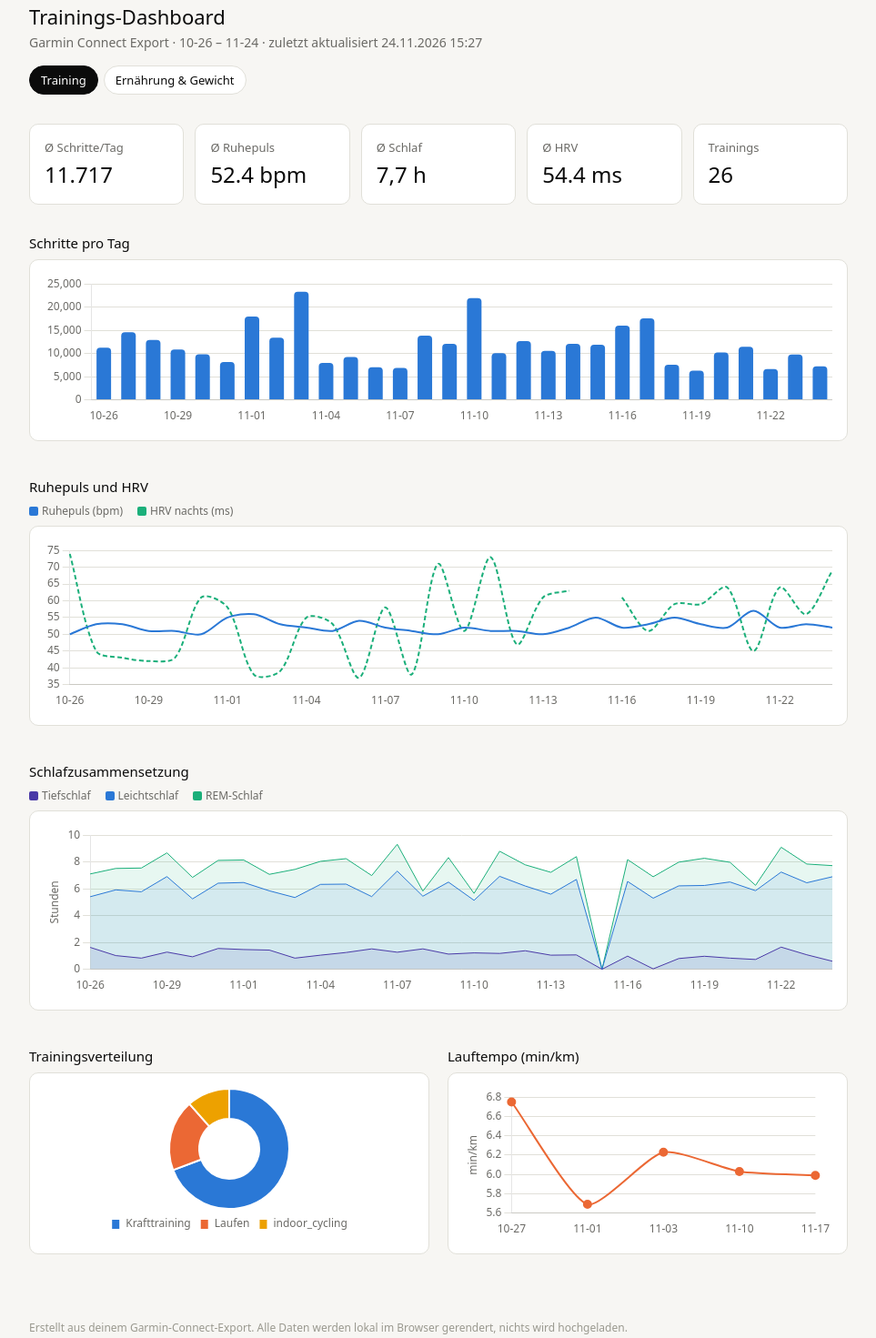
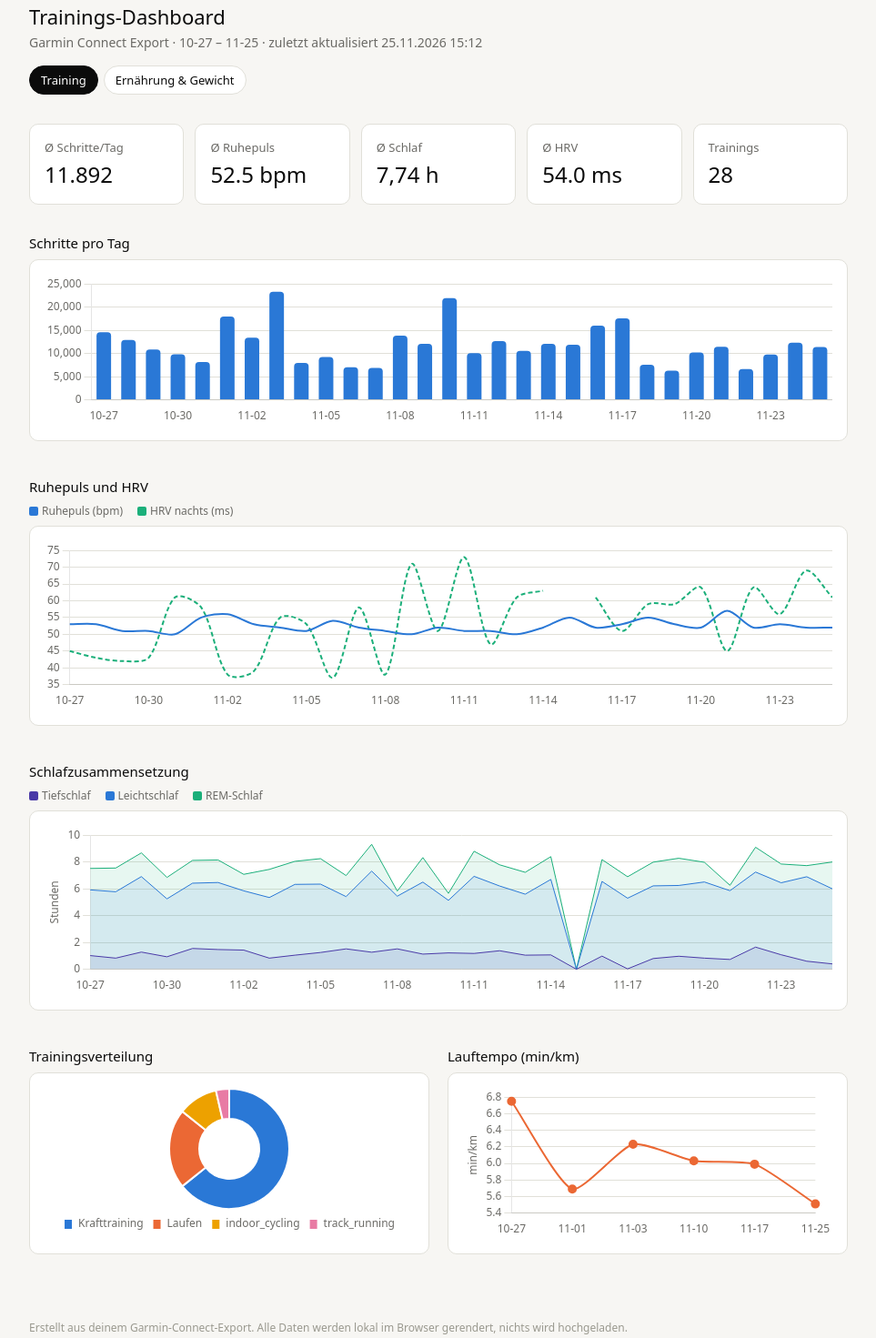
Before and after one commit to Muckdes/Garmin, a plain HTML site: page docs/index.html in a window 1280 px wide. Shown: the part 29-1500 px from the top of the page at 91% size, without its empty margins (158-1121 px from the left). Drawn offline with nearby package versions, Linux system fonts and the light colour scheme.

Commit message:
Dashboard automatisch aktualisiert

```diff
--- a/data/garmin_kalorien.csv
+++ b/data/garmin_kalorien.csv
@@ -34,3 +34,4 @@ datum,gesamt_kcal,aktiv_kcal,grundumsatz_kcal
 2026-11-21,2731,717,2014
 2026-11-22,3064,1050,2014
 2026-11-23,2589,575,2014
+2026-11-24,2485,471,2014
--- a/docs/index.html
+++ b/docs/index.html
@@ -42,15 +42,15 @@
 <body>
 <div class="wrap">
   <h1>Trainings-Dashboard</h1>
-  <p class="sub">Garmin Connect Export &middot; 10-26 – 11-24 &middot; zuletzt aktualisiert 24.11.2026 15:27</p>
+  <p class="sub">Garmin Connect Export &middot; 10-27 – 11-25 &middot; zuletzt aktualisiert 25.11.2026 15:12</p>
   <nav class="nav"><a class="active" href="index.html">Training</a><a href="ernaehrung.html">Ernährung &amp; Gewicht</a></nav>
 
   <div class="kpis">
-    <div class="kpi"><p>Ø Schritte/Tag</p><p>11.717</p></div>
-    <div class="kpi"><p>Ø Ruhepuls</p><p>52.4 bpm</p></div>
-    <div class="kpi"><p>Ø Schlaf</p><p>7,7 h</p></div>
-    <div class="kpi"><p>Ø HRV</p><p>54.4 ms</p></div>
-    <div class="kpi"><p>Trainings</p><p>26</p></div>
+    <div class="kpi"><p>Ø Schritte/Tag</p><p>11.892</p></div>
+    <div class="kpi"><p>Ø Ruhepuls</p><p>52.5 bpm</p></div>
+    <div class="kpi"><p>Ø Schlaf</p><p>7,74 h</p></div>
+    <div class="kpi"><p>Ø HRV</p><p>54.0 ms</p></div>
+    <div class="kpi"><p>Trainings</p><p>28</p></div>
   </div>
 
   <h2>Schritte pro Tag</h2>
@@ -87,18 +87,18 @@
 
 <script src="https://cdn.jsdelivr.net/npm/chart.js@4.4.1/dist/chart.umd.min.js"></script>
 <script>
-const dates = ["10-26", "10-27", "10-28", "10-29", "10-30", "10-31", "11-01", "11-02", "11-03", "11-04", "11-05", "11-06", "11-07", "11-08", "11-09", "11-10", "11-11", "11-12", "11-13", "11-14", "11-15", "11-16", "11-17", "11-18", "11-19", "11-20", "11-21", "11-22", "11-23", "11-24"];
-const steps = [11255, 14607, 12942, 10868, 9827, 8167, 17960, 13416, 23319, 7975, 9228, 7037, 6901, 13876, 12091, 21946, 10070, 12680, 10585, 12064, 11902, 16009, 17603, 7579, 6305, 10220, 11435, 6624, 9784, 7222];
-const rhr = [50, 53, 53, 51, 51, 50, 55, 56, 53, 52, 51, 54, 52, 51, 50, 52, 51, 51, 50, 52, 55, 52, 53, 55, 53, 52, 57, 52, 53, 52];
-const hrv = [74.0, 45.0, 43.0, 42.0, 43.0, 61.0, 58.0, 38.0, 39.0, 55.0, 53.0, 37.0, 58.0, 38.0, 71.0, 51.0, 73.0, 47.0, 61.0, 63.0, null, 61.0, 51.0, 59.0, 59.0, 64.0, 45.0, 64.0, 56.0, 69.0];
-const deep = [1.63, 1.02, 0.83, 1.28, 0.93, 1.55, 1.47, 1.43, 0.83, 1.05, 1.25, 1.52, 1.27, 1.52, 1.13, 1.22, 1.18, 1.38, 1.05, 1.07, 0.0, 0.98, 0.03, 0.8, 0.97, 0.83, 0.73, 1.65, 1.08, 0.6];
-const light = [3.78, 4.9, 4.95, 5.63, 4.32, 4.87, 5.0, 4.42, 4.52, 5.28, 5.1, 3.9, 6.05, 3.93, 5.37, 3.92, 5.75, 4.83, 4.55, 5.63, 0.0, 5.57, 5.27, 5.42, 5.28, 5.68, 5.13, 5.6, 5.37, 6.3];
-const rem = [1.7, 1.6, 1.77, 1.77, 1.6, 1.7, 1.68, 1.23, 2.1, 1.72, 1.9, 1.57, 2.0, 0.38, 1.83, 0.52, 1.87, 1.58, 1.63, 1.7, 0.0, 1.63, 1.6, 1.77, 2.03, 1.47, 0.4, 1.85, 1.4, 0.83];
-const typeLabels = ["Krafttraining", "Laufen", "indoor_cycling"];
-const typeCounts = [18, 5, 3];
-const typeColors = ["#2a78d6", "#eb6834", "#eda100"];
-const runDates = ["10-27", "11-01", "11-03", "11-10", "11-17"];
-const pace = [6.75, 5.69, 6.23, 6.03, 5.99];
+const dates = ["10-27", "10-28", "10-29", "10-30", "10-31", "11-01", "11-02", "11-03", "11-04", "11-05", "11-06", "11-07", "11-08", "11-09", "11-10", "11-11", "11-12", "11-13", "11-14", "11-15", "11-16", "11-17", "11-18", "11-19", "11-20", "11-21", "11-22", "11-23", "11-24", "11-25"];
+const steps = [14607, 12942, 10868, 9827, 8167, 17960, 13416, 23319, 7975, 9228, 7037, 6901, 13876, 12091, 21946, 10070, 12680, 10585, 12064, 11902, 16009, 17603, 7579, 6305, 10220, 11435, 6624, 9784, 12346, 11379];
+const rhr = [53, 53, 51, 51, 50, 55, 56, 53, 52, 51, 54, 52, 51, 50, 52, 51, 51, 50, 52, 55, 52, 53, 55, 53, 52, 57, 52, 53, 52, 52];
+const hrv = [45.0, 43.0, 42.0, 43.0, 61.0, 58.0, 38.0, 39.0, 55.0, 53.0, 37.0, 58.0, 38.0, 71.0, 51.0, 73.0, 47.0, 61.0, 63.0, null, 61.0, 51.0, 59.0, 59.0, 64.0, 45.0, 64.0, 56.0, 69.0, 61.0];
+const deep = [1.02, 0.83, 1.28, 0.93, 1.55, 1.47, 1.43, 0.83, 1.05, 1.25, 1.52, 1.27, 1.52, 1.13, 1.22, 1.18, 1.38, 1.05, 1.07, 0.0, 0.98, 0.03, 0.8, 0.97, 0.83, 0.73, 1.65, 1.08, 0.6, 0.4];
+const light = [4.9, 4.95, 5.63, 4.32, 4.87, 5.0, 4.42, 4.52, 5.28, 5.1, 3.9, 6.05, 3.93, 5.37, 3.92, 5.75, 4.83, 4.55, 5.63, 0.0, 5.57, 5.27, 5.42, 5.28, 5.68, 5.13, 5.6, 5.37, 6.3, 5.6];
+const rem = [1.6, 1.77, 1.77, 1.6, 1.7, 1.68, 1.23, 2.1, 1.72, 1.9, 1.57, 2.0, 0.38, 1.83, 0.52, 1.87, 1.58, 1.63, 1.7, 0.0, 1.63, 1.6, 1.77, 2.03, 1.47, 0.4, 1.85, 1.4, 0.83, 2.0];
+const typeLabels = ["Krafttraining", "Laufen", "indoor_cycling", "track_running"];
+const typeCounts = [18, 6, 3, 1];
+const typeColors = ["#2a78d6", "#eb6834", "#eda100", "#e87ba4"];
+const runDates = ["10-27", "11-01", "11-03", "11-10", "11-17", "11-25"];
+const pace = [6.75, 5.69, 6.23, 6.03, 5.99, 5.51];
 
 Chart.defaults.font.family = "system-ui, -apple-system, sans-serif";
 Chart.defaults.color = '#6b6a66';
```
